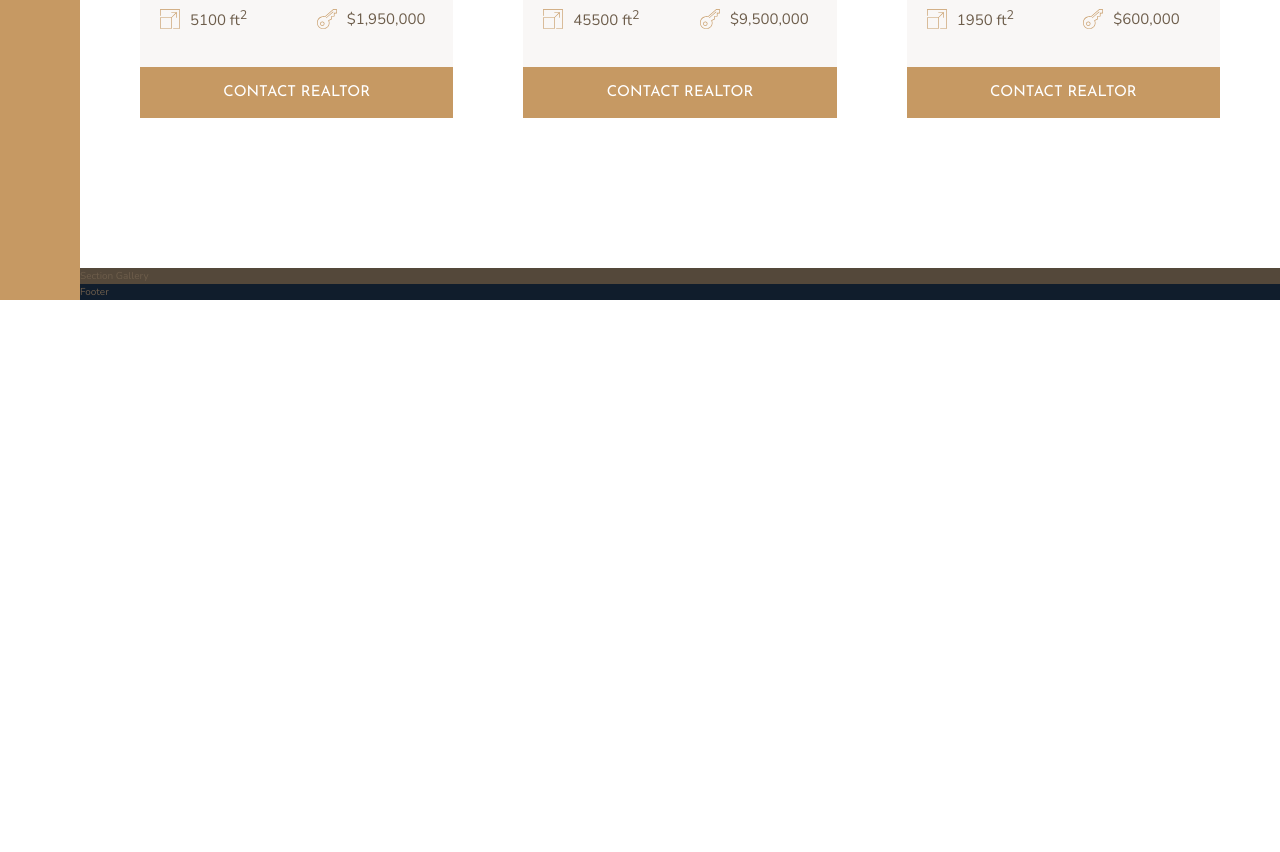
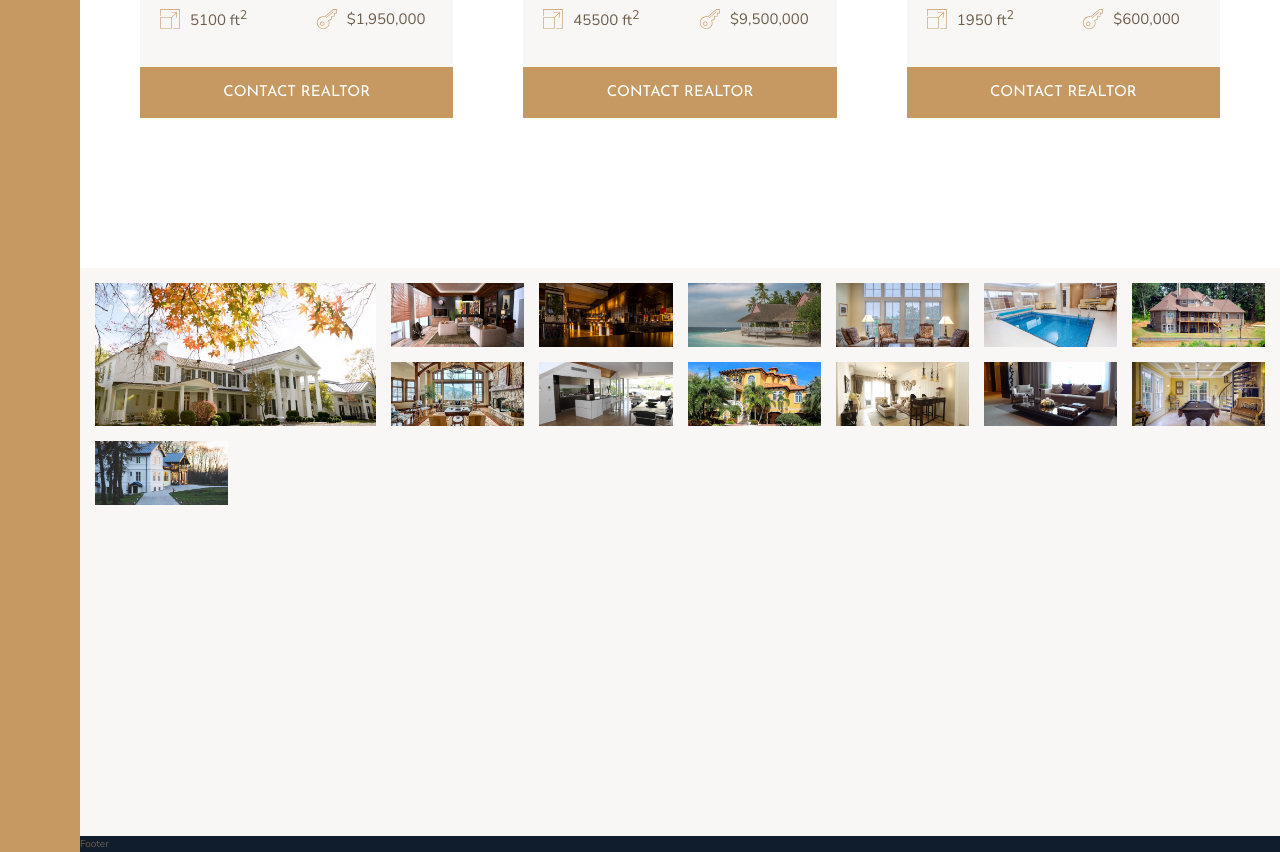
Before and after one commit to araqueheinz/Project-Nexter, a website: page index.html in a window 1280 px wide. Shown: the part 2804-3656 px from the top of the page. Before the commit the page ends 3104 px from the top, so only its background shows below. Drawn offline with nearby package versions, Linux system fonts and the light colour scheme.

Commit message:
Added images and style them

```diff
--- a/index.html
+++ b/index.html
@@ -295,7 +295,20 @@
         </section>
 
         <section class="gallery">
-            Section Gallery
+            <figure class="gallery__item gallery__item--1"><img src="img/gal-1.jpeg" alt="Gallery image 1" class="gallery__img"></figure>
+            <figure class="gallery__item gallery__item--2"><img src="img/gal-2.jpeg" alt="Gallery image 2" class="gallery__img"></figure>
+            <figure class="gallery__item gallery__item--3"><img src="img/gal-3.jpeg" alt="Gallery image 3" class="gallery__img"></figure>
+            <figure class="gallery__item gallery__item--4"><img src="img/gal-4.jpeg" alt="Gallery image 4" class="gallery__img"></figure>
+            <figure class="gallery__item gallery__item--5"><img src="img/gal-5.jpeg" alt="Gallery image 5" class="gallery__img"></figure>
+            <figure class="gallery__item gallery__item--6"><img src="img/gal-6.jpeg" alt="Gallery image 6" class="gallery__img"></figure>
+            <figure class="gallery__item gallery__item--7"><img src="img/gal-7.jpeg" alt="Gallery image 7" class="gallery__img"></figure>
+            <figure class="gallery__item gallery__item--8"><img src="img/gal-8.jpeg" alt="Gallery image 8" class="gallery__img"></figure>
+            <figure class="gallery__item gallery__item--9"><img src="img/gal-9.jpeg" alt="Gallery image 9" class="gallery__img"></figure>
+            <figure class="gallery__item gallery__item--10"><img src="img/gal-10.jpeg" alt="Gallery image 10" class="gallery__img"></figure>
+            <figure class="gallery__item gallery__item--11"><img src="img/gal-11.jpeg" alt="Gallery image 11" class="gallery__img"></figure>
+            <figure class="gallery__item gallery__item--12"><img src="img/gal-12.jpeg" alt="Gallery image 12" class="gallery__img"></figure>
+            <figure class="gallery__item gallery__item--13"><img src="img/gal-13.jpeg" alt="Gallery image 13" class="gallery__img"></figure>
+            <figure class="gallery__item gallery__item--14"><img src="img/gal-14.jpeg" alt="Gallery image 14" class="gallery__img"></figure>
         </section>
 
         <footer class="footer">
--- a/sass/_gallery.scss
+++ b/sass/_gallery.scss
@@ -16,8 +16,32 @@
 */
 
 .gallery {
-  background-color: $color-grey-dark-1;
+  background-color: $color-grey-light-1;
 
   // GRID
   grid-column: full-start / full-end; // Check base scss for name references
+
+  // GRID INCEPTION
+  display: grid;
+  /*grid-template-columns: repeat(8, 1fr);
+    grid-template-rows: repeat(7, 5vw);*/
+  grid-template: repeat(7, 5vw) / repeat(8, 1fr);
+  grid-gap: 1.5rem;
+  padding: 1.5rem;
+
+  &__img {
+    width: 100%;
+    height: 100%;
+    object-fit: cover;
+    display: block;
+  }
+
+  &__item {
+
+    &--1 {
+      grid-row: 1 / span 2;
+      grid-column: 1 / span 2;
+    }
+
+  }
 }
```
Also changed, not shown: css/style.css.
